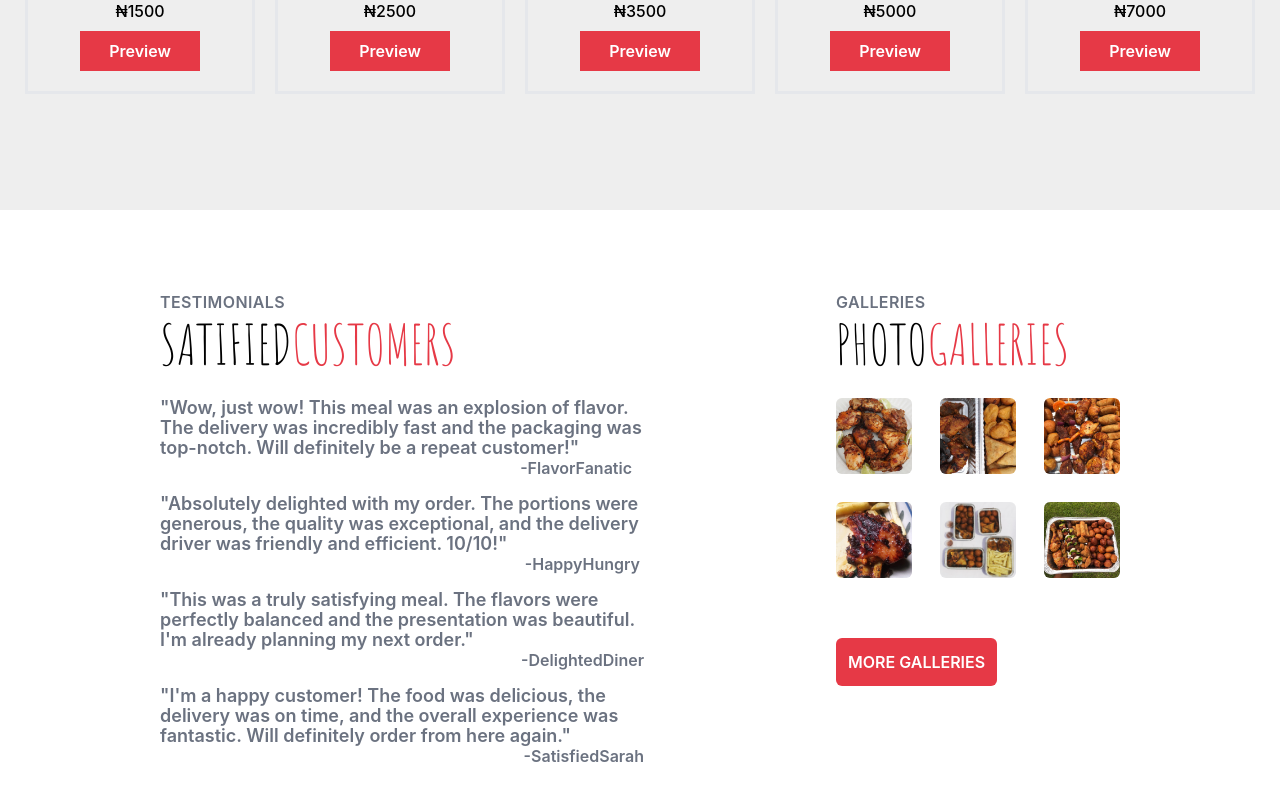
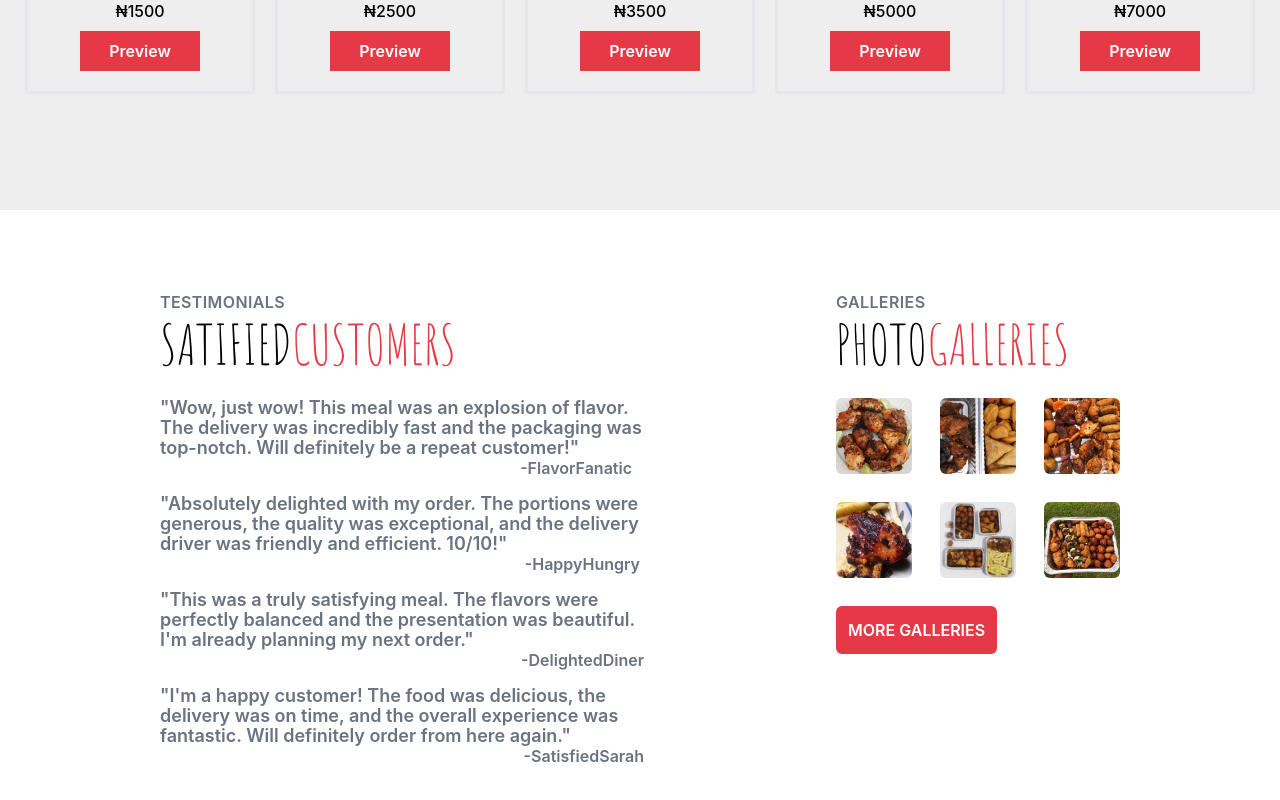
Before and after one commit to ifubaraboye/chops., a React (Create React App) app: page / in a window 1280 px wide. Shown: the part 996-1796 px from the top of the page. Built offline with nearby package versions, Linux system fonts and the light colour scheme; a web font is replaced by a local one.

Commit message:
modified file

```diff
--- a/src/pages/Home.js
+++ b/src/pages/Home.js
@@ -14,9 +14,9 @@ import Rice from '../assets/plat.jpg'
 
 export function Home() {
     return (
-      <div className="bg-[#eeeeee]">
+      <div className="bg-[#eeeeee] px-auto mx-auto">
         <Navbar />
-        <div className="flex justify-center gap-x-28 items-center mt-10 px-auto">
+        <div className="flex justify-center gap-x-28 items-center mt-10 px-auto ">
           <div className="leading-tight">
             <p className="text-[100px] font-bold text-zinc-800" id="enjoy">ENJOY YOUR FOOD</p>
             <p className="text-[100px] font-bold text-gray-800" id="naija">THE NAIJA WAY</p>
@@ -89,7 +89,7 @@ export function Home() {
               <p className="text-[#E63946]">GALLERIES</p>
             </div>
 
-            <div className="grid grid-cols-3 grid-rows-2 gap-x-7 gap-y-7 py-6">
+            <div className="grid grid-cols-3 grid-rows-2 gap-x-7 gap-y-7 py-6 ">
               <img src={Chicken} alt="" className="rounded-md"></img>
               <img src={Closeup} alt="" className="rounded-md"></img>
               <img src={Puff} alt="" className="rounded-md"></img>
@@ -97,7 +97,7 @@ export function Home() {
               <img src={Heron} alt="" className="rounded-md"></img>
               <img src={Rice} alt="" className="rounded-md"></img>
             </div>
-            <button className="mt-9 border rounded-md p-3 font-semibold bg-[#E63946] text-white border-none"><Link to='/gallery'>MORE GALLERIES</Link></button>
+            <button className="mt-1 border rounded-md p-3 font-semibold bg-[#E63946] text-white border-none"><Link to='/gallery'>MORE GALLERIES</Link></button>
           </div>
         </div>
       </div>
```
